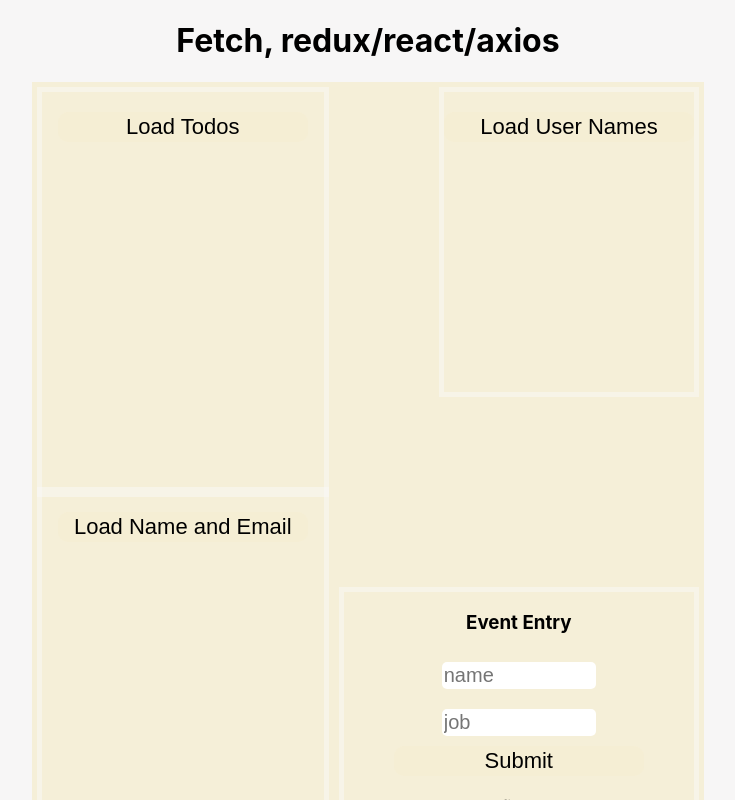
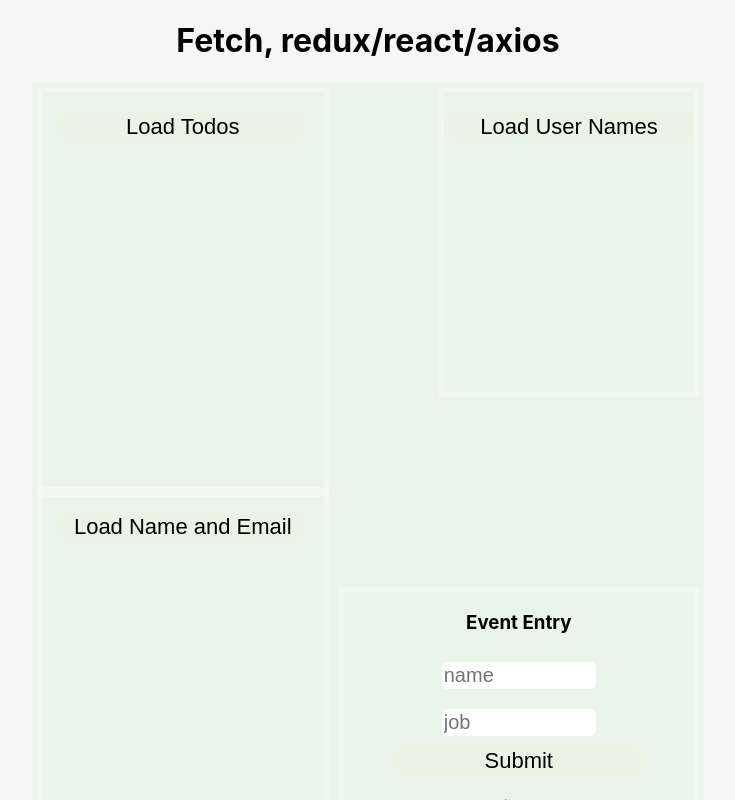
Before and after one commit to EdwardTully/bugger, a React (Create React App) app: page / in a window 1280 px wide. Shown: the top 800 px of the page, without its empty margins (272-1007 px from the left). Built offline with nearby package versions, Linux system fonts and the light colour scheme.

Commit message:
background color

```diff
--- a/src/App.css
+++ b/src/App.css
@@ -28,7 +28,7 @@
 .container {
   display: grid;
   width: 70%;
-  background: rgba(240, 230, 177, 0.43);
+  background: rgba(177, 240, 184, 0.201);
   margin: auto;
   height: 1250px;
   grid-template-columns: repeat(5, 1fr);
```
